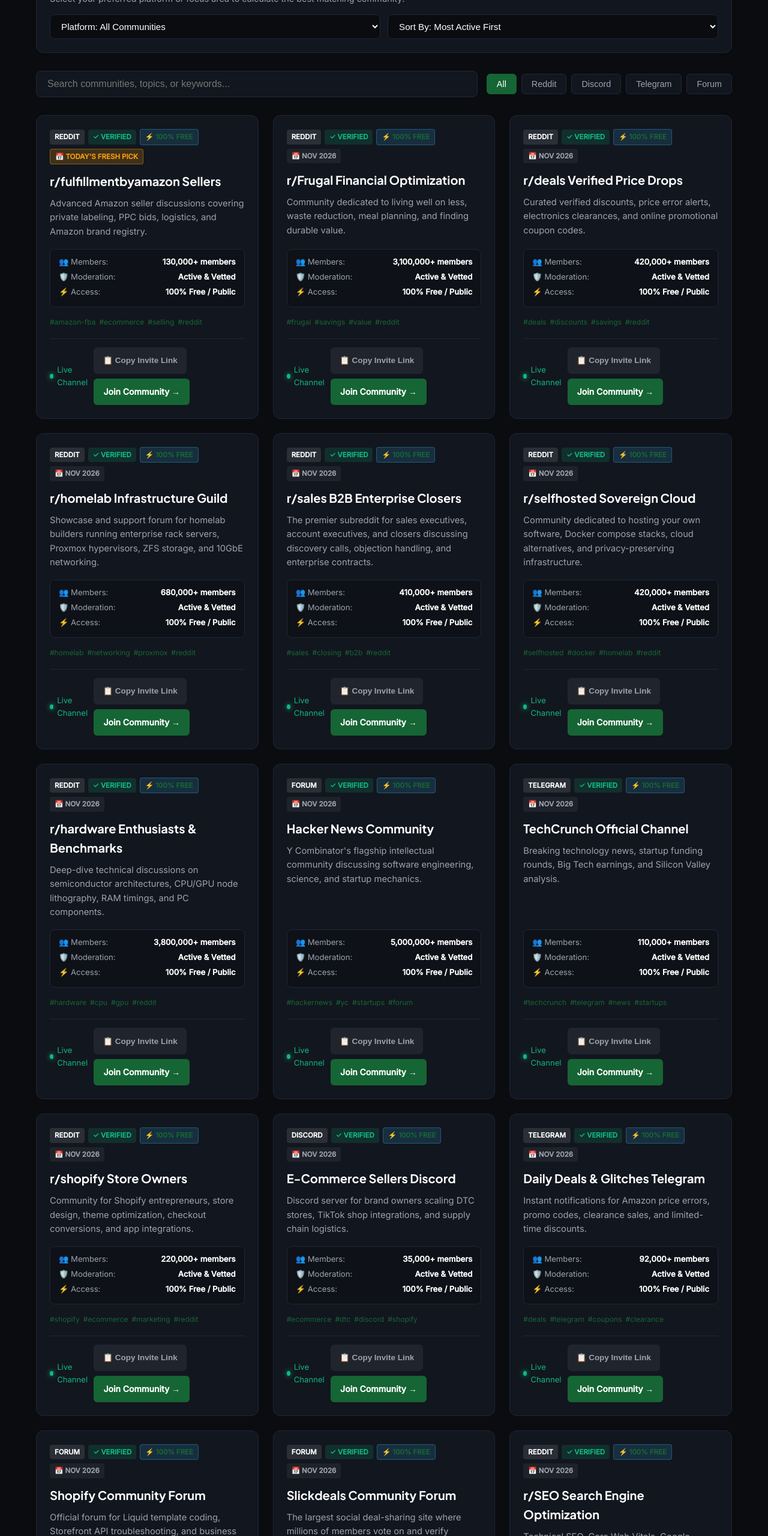
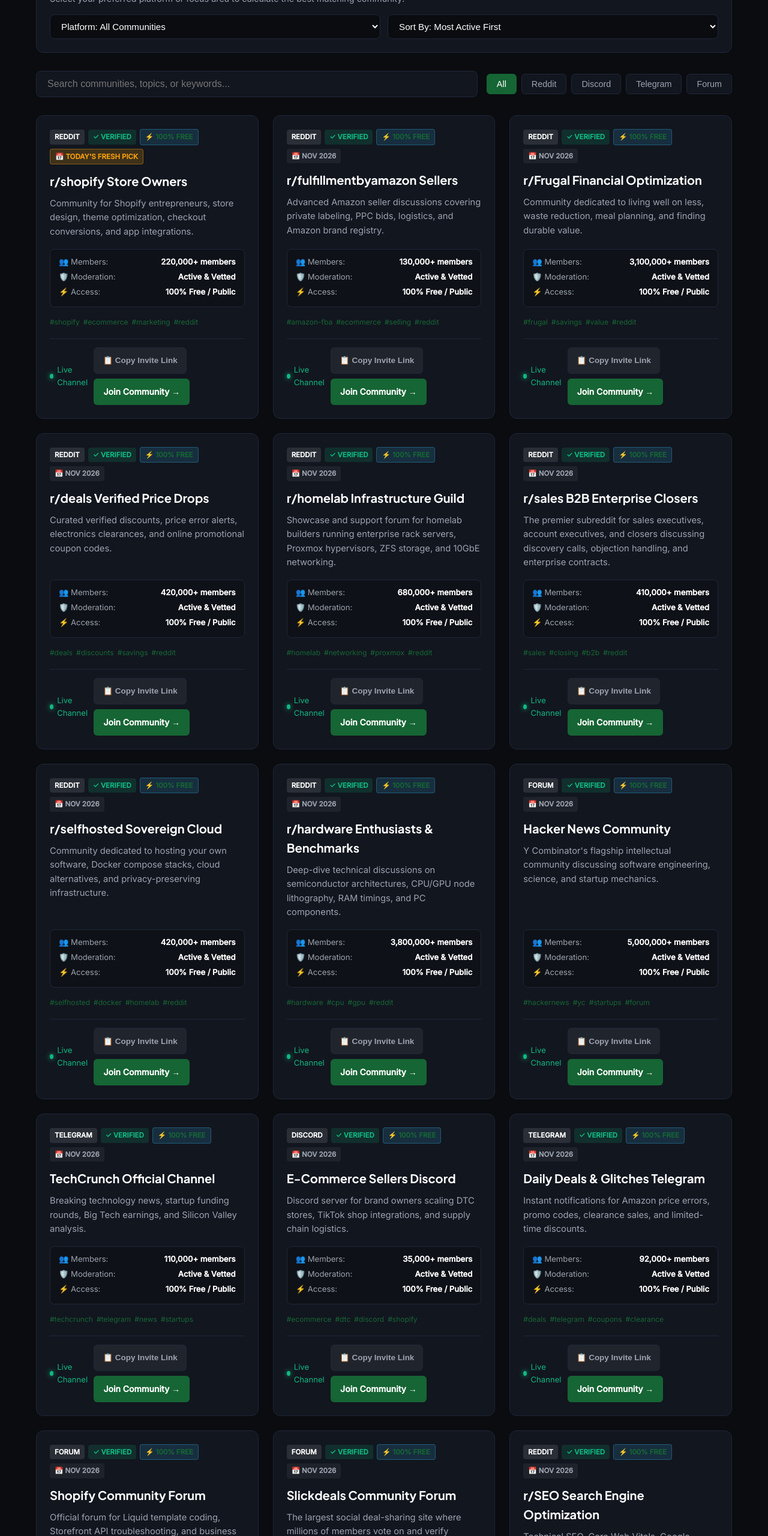
Before and after one commit to jibranpcccc/high-ticket-closing-sales-hub, a plain HTML site: page index.html in a window 1280 px wide. Shown: the part 1043-3603 px from the top of the page at 60% size. Drawn offline with Linux system fonts and the light colour scheme.

Commit message:
feat(replenishment): fresh community links added - 2026-11-21 [skip ci]

```diff
--- a/index.html
+++ b/index.html
@@ -148,72 +148,72 @@
           {
             "@type": "ListItem",
             "position": 1,
+            "name": "r/shopify Store Owners",
+            "description": "Community for Shopify entrepreneurs, store design, theme optimization, checkout conversions, and app integrations.",
+            "url": "https://www.reddit.com/r/shopify/"
+          },
+          {
+            "@type": "ListItem",
+            "position": 2,
             "name": "r/fulfillmentbyamazon Sellers",
             "description": "Advanced Amazon seller discussions covering private labeling, PPC bids, logistics, and Amazon brand registry.",
             "url": "https://www.reddit.com/r/fulfillmentbyamazon/"
           },
           {
             "@type": "ListItem",
-            "position": 2,
+            "position": 3,
             "name": "r/Frugal Financial Optimization",
             "description": "Community dedicated to living well on less, waste reduction, meal planning, and finding durable value.",
             "url": "https://www.reddit.com/r/Frugal/"
           },
           {
             "@type": "ListItem",
-            "position": 3,
+            "position": 4,
             "name": "r/deals Verified Price Drops",
             "description": "Curated verified discounts, price error alerts, electronics clearances, and online promotional coupon codes.",
             "url": "https://www.reddit.com/r/deals/"
           },
           {
             "@type": "ListItem",
-            "position": 4,
+            "position": 5,
             "name": "r/homelab Infrastructure Guild",
             "description": "Showcase and support forum for homelab builders running enterprise rack servers, Proxmox hypervisors, ZFS storage, and 10GbE networking.",
             "url": "https://www.reddit.com/r/homelab/"
           },
           {
             "@type": "ListItem",
-            "position": 5,
+            "position": 6,
             "name": "r/sales B2B Enterprise Closers",
             "description": "The premier subreddit for sales executives, account executives, and closers discussing discovery calls, objection handling, and enterprise contracts.",
             "url": "https://www.reddit.com/r/sales/"
           },
           {
             "@type": "ListItem",
-            "position": 6,
+            "position": 7,
             "name": "r/selfhosted Sovereign Cloud",
             "description": "Community dedicated to hosting your own software, Docker compose stacks, cloud alternatives, and privacy-preserving infrastructure.",
             "url": "https://www.reddit.com/r/selfhosted/"
           },
           {
             "@type": "ListItem",
-            "position": 7,
+            "position": 8,
             "name": "r/hardware Enthusiasts & Benchmarks",
             "description": "Deep-dive technical discussions on semiconductor architectures, CPU/GPU node lithography, RAM timings, and PC components.",
             "url": "https://www.reddit.com/r/hardware/"
           },
           {
             "@type": "ListItem",
-            "position": 8,
+            "position": 9,
             "name": "Hacker News Community",
             "description": "Y Combinator's flagship intellectual community discussing software engineering, science, and startup mechanics.",
             "url": "https://news.ycombinator.com"
           },
           {
             "@type": "ListItem",
-            "position": 9,
+            "position": 10,
             "name": "TechCrunch Official Channel",
             "description": "Breaking technology news, startup funding rounds, Big Tech earnings, and Silicon Valley analysis.",
             "url": "https://t.me/techcrunch"
-          },
-          {
-            "@type": "ListItem",
-            "position": 10,
-            "name": "r/shopify Store Owners",
-            "description": "Community for Shopify entrepreneurs, store design, theme optimization, checkout conversions, and app integrations.",
-            "url": "https://www.reddit.com/r/shopify/"
           },
           {
             "@type": "ListItem",
@@ -615,12 +615,36 @@
         </div>
         <div id="vetted-communities" class="grid">
 
-        <div id="community-card-1" class="card" data-platform="reddit" data-category="amazon fba">
+        <div id="community-card-1" class="card" data-platform="reddit" data-category="e-commerce">
             <div class="card-header">
                 <span class="badge badge-platform">Reddit</span>
                 <span class="badge badge-verified">✓ Verified</span>
                 <span class="badge badge-free">⚡ 100% Free</span>
                 <span class="badge badge-date" style="background: rgba(245, 158, 11, 0.2); color: #f59e0b; border: 1px solid rgba(245, 158, 11, 0.4); font-weight: 700;">📅 Today's Fresh Pick</span>
+            </div>
+            <h3 class="card-title">r/shopify Store Owners</h3>
+            <p class="card-desc">Community for Shopify entrepreneurs, store design, theme optimization, checkout conversions, and app integrations.</p>
+            <div class="spec-matrix">
+                <div class="spec-row"><span>👥 Members:</span> <strong>220,000+ members</strong></div>
+                <div class="spec-row"><span>🛡️ Moderation:</span> <strong>Active & Vetted</strong></div>
+                <div class="spec-row"><span>⚡ Access:</span> <strong>100% Free / Public</strong></div>
+            </div>
+            <div class="tags-row"><span class="tag">#shopify</span><span class="tag">#ecommerce</span><span class="tag">#marketing</span><span class="tag">#reddit</span></div>
+            <div class="card-footer">
+                <span class="activity-pulse"><span class="pulse-dot"></span> Live Channel</span>
+                <div class="card-actions">
+                    <button class="btn-copy-invite" onclick="copyInviteLink(event, 'https://www.reddit.com/r/shopify/')">📋 Copy Invite Link</button>
+                    <a href="https://www.reddit.com/r/shopify/" target="_blank" rel="noopener noreferrer" class="btn-join">Join Community →</a>
+                </div>
+            </div>
+        </div>
+
+        <div id="community-card-2" class="card" data-platform="reddit" data-category="amazon fba">
+            <div class="card-header">
+                <span class="badge badge-platform">Reddit</span>
+                <span class="badge badge-verified">✓ Verified</span>
+                <span class="badge badge-free">⚡ 100% Free</span>
+                <span class="badge badge-date">📅 Nov 2026</span>
             </div>
             <h3 class="card-title">r/fulfillmentbyamazon Sellers</h3>
             <p class="card-desc">Advanced Amazon seller discussions covering private labeling, PPC bids, logistics, and Amazon brand registry.</p>
@@ -639,7 +663,7 @@
             </div>
         </div>
 
-        <div id="community-card-2" class="card" data-platform="reddit" data-category="smart savings">
+        <div id="community-card-3" class="card" data-platform="reddit" data-category="smart savings">
             <div class="card-header">
                 <span class="badge badge-platform">Reddit</span>
                 <span class="badge badge-verified">✓ Verified</span>
@@ -663,7 +687,7 @@
             </div>
         </div>
 
-        <div id="community-card-3" class="card" data-platform="reddit" data-category="deals & discounts">
+        <div id="community-card-4" class="card" data-platform="reddit" data-category="deals & discounts">
             <div class="card-header">
                 <span class="badge badge-platform">Reddit</span>
                 <span class="badge badge-verified">✓ Verified</span>
@@ -687,7 +711,7 @@
             </div>
         </div>
 
-        <div id="community-card-4" class="card" data-platform="reddit" data-category="homelab & servers">
+        <div id="community-card-5" class="card" data-platform="reddit" data-category="homelab & servers">
             <div class="card-header">
                 <span class="badge badge-platform">Reddit</span>
                 <span class="badge badge-verified">✓ Verified</span>
@@ -711,7 +735,7 @@
             </div>
         </div>
 
-        <div id="community-card-5" class="card" data-platform="reddit" data-category="high-ticket sales">
+        <div id="community-card-6" class="card" data-platform="reddit" data-category="high-ticket sales">
             <div class="card-header">
                 <span class="badge badge-platform">Reddit</span>
                 <span class="badge badge-verified">✓ Verified</span>
@@ -735,7 +759,7 @@
             </div>
         </div>
 
-        <div id="community-card-6" class="card" data-platform="reddit" data-category="self-hosting">
+        <div id="community-card-7" class="card" data-platform="reddit" data-category="self-hosting">
             <div class="card-header">
                 <span class="badge badge-platform">Reddit</span>
                 <span class="badge badge-verified">✓ Verified</span>
@@ -759,7 +783,7 @@
             </div>
         </div>
 
-        <div id="community-card-7" class="card" data-platform="reddit" data-category="computer hardware">
+        <div id="community-card-8" class="card" data-platform="reddit" data-category="computer hardware">
             <div class="card-header">
                 <span class="badge badge-platform">Reddit</span>
                 <span class="badge badge-verified">✓ Verified</span>
@@ -783,7 +807,7 @@
             </div>
         </div>
 
-        <div id="community-card-8" class="card" data-platform="forum" data-category="computer science & startups">
+        <div id="community-card-9" class="card" data-platform="forum" data-category="computer science & startups">
             <div class="card-header">
                 <span class="badge badge-platform">Forum</span>
                 <span class="badge badge-verified">✓ Verified</span>
@@ -807,7 +831,7 @@
             </div>
         </div>
 
-        <div id="community-card-9" class="card" data-platform="telegram" data-category="tech news">
+        <div id="community-card-10" class="card" data-platform="telegram" data-category="tech news">
             <div class="card-header">
                 <span class="badge badge-platform">Telegram</span>
                 <span class="badge badge-verified">✓ Verified</span>
@@ -827,30 +851,6 @@
                 <div class="card-actions">
                     <button class="btn-copy-invite" onclick="copyInviteLink(event, 'https://t.me/techcrunch')">📋 Copy Invite Link</button>
                     <a href="https://t.me/techcrunch" target="_blank" rel="noopener noreferrer" class="btn-join">Join Community →</a>
-                </div>
-            </div>
-        </div>
-
-        <div id="community-card-10" class="card" data-platform="reddit" data-category="e-commerce">
-            <div class="card-header">
-                <span class="badge badge-platform">Reddit</span>
-                <span class="badge badge-verified">✓ Verified</span>
-                <span class="badge badge-free">⚡ 100% Free</span>
-                <span class="badge badge-date">📅 Nov 2026</span>
-            </div>
-            <h3 class="card-title">r/shopify Store Owners</h3>
-            <p class="card-desc">Community for Shopify entrepreneurs, store design, theme optimization, checkout conversions, and app integrations.</p>
-            <div class="spec-matrix">
-                <div class="spec-row"><span>👥 Members:</span> <strong>220,000+ members</strong></div>
-                <div class="spec-row"><span>🛡️ Moderation:</span> <strong>Active & Vetted</strong></div>
-                <div class="spec-row"><span>⚡ Access:</span> <strong>100% Free / Public</strong></div>
-            </div>
-            <div class="tags-row"><span class="tag">#shopify</span><span class="tag">#ecommerce</span><span class="tag">#marketing</span><span class="tag">#reddit</span></div>
-            <div class="card-footer">
-                <span class="activity-pulse"><span class="pulse-dot"></span> Live Channel</span>
-                <div class="card-actions">
-                    <button class="btn-copy-invite" onclick="copyInviteLink(event, 'https://www.reddit.com/r/shopify/')">📋 Copy Invite Link</button>
-                    <a href="https://www.reddit.com/r/shopify/" target="_blank" rel="noopener noreferrer" class="btn-join">Join Community →</a>
                 </div>
             </div>
         </div>
```
Also changed, not shown: data/groups.json (+20 -19 lines), feed.xml (+9 -9 lines).
